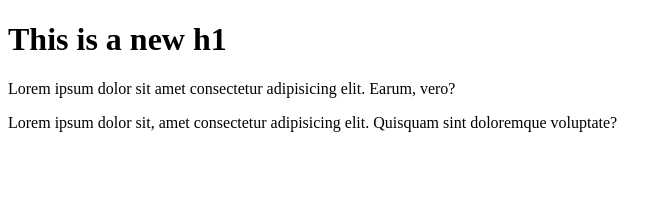
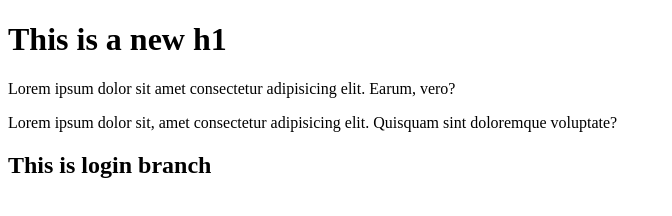
Before and after one commit to tonysk0210/gitFolder, a plain HTML site: page index.html in a window 1280 px wide. Shown: the whole page, without its empty margins (0-672 px from the left). Drawn offline with Linux system fonts and the light colour scheme.

Commit message:
create h2 tag: this is login branch

```diff
--- a/index.html
+++ b/index.html
@@ -12,5 +12,6 @@
       Lorem ipsum dolor sit, amet consectetur adipisicing elit. Quisquam sint
       doloremque voluptate?
     </p>
+    <h2>This is login branch</h2>
   </body>
 </html>
```
